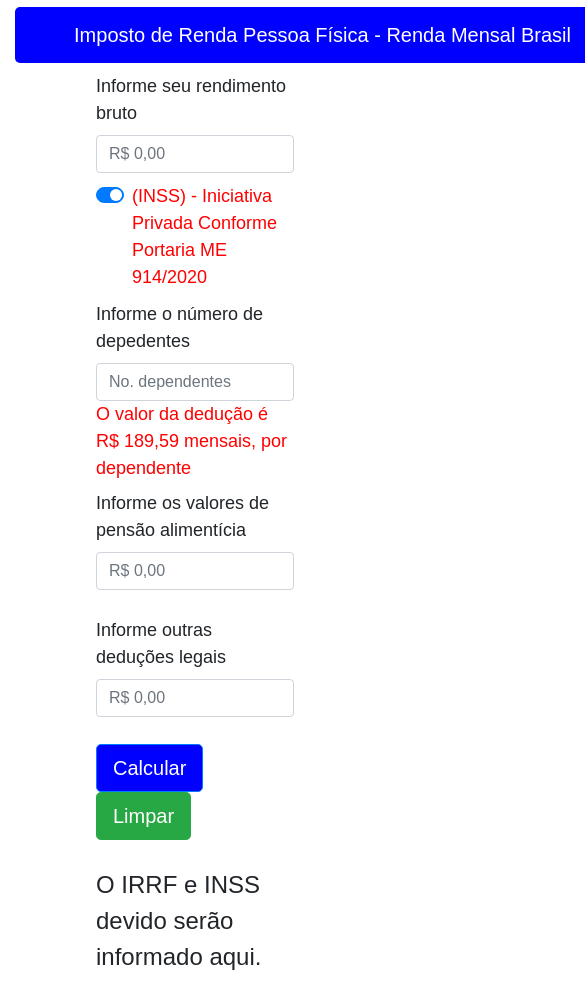
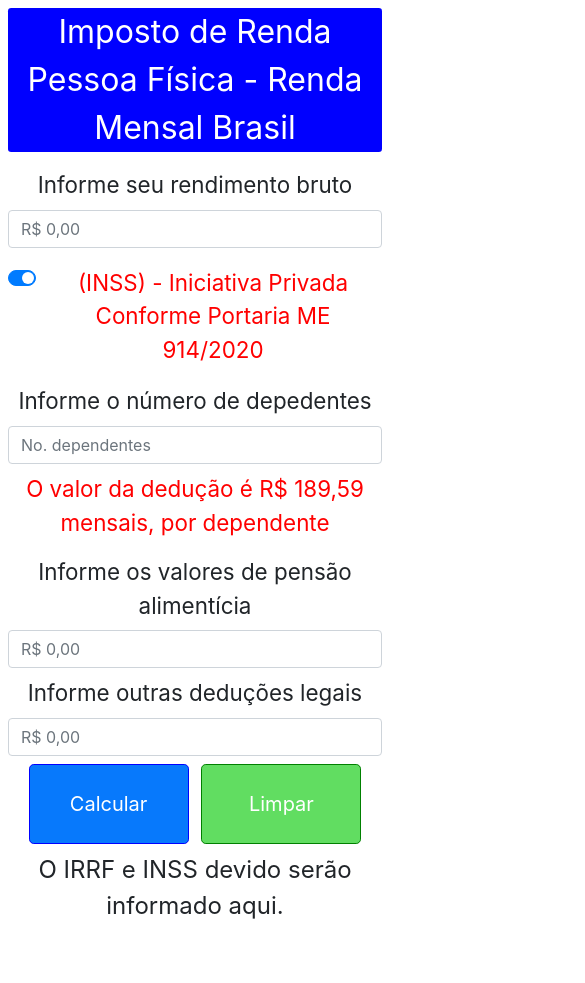
Before and after one commit to MarcusGarca/Calculo_IRRF, a plain HTML site: page index.html in a window 390 px wide. Shown: the top 983 px of the page, 585 px wide, since content can reach past the window. After the commit the page ends 932 px from the top, so only its background shows below. Drawn offline with nearby package versions, Linux system fonts and the light colour scheme.

Commit message:
added-responsive-layout

```diff
--- a/index.html
+++ b/index.html
@@ -1,60 +1,85 @@
 <!doctype html>
 <html lang="pt-br">
+
 <head>
   <!-- Required meta tags -->
   <meta charset="utf-8">
   <meta name="viewport" content="width=device-width, initial-scale=1, shrink-to-fit=no">
 
   <!-- Bootstrap CSS -->
-    <link rel="stylesheet" href="https://stackpath.bootstrapcdn.com/bootstrap/4.5.0/css/bootstrap.min.css" integrity="sha384-9aIt2nRpC12Uk9gS9baDl411NQApFmC26EwAOH8WgZl5MYYxFfc+NcPb1dKGj7Sk" crossorigin="anonymous">
-    <link rel="stylesheet" type="text/css" href="style.css"/>
+  <link rel="stylesheet" href="https://stackpath.bootstrapcdn.com/bootstrap/4.5.0/css/bootstrap.min.css"
+    integrity="sha384-9aIt2nRpC12Uk9gS9baDl411NQApFmC26EwAOH8WgZl5MYYxFfc+NcPb1dKGj7Sk" crossorigin="anonymous">
+  <link rel="stylesheet" type="text/css" href="style.css" />
 </head>
 
 
-    <title >Simulador Imposto de Renda Pessoa Física</title>
+<title>Simulador Imposto de Renda Pessoa Física</title>
 </head>
+
 <body>
 
-    <div class="container">
-
-      <div class="topo">
-    <p id="titulo"> Imposto de Renda Pessoa Física - Renda Mensal Brasil</p>
+  <section id="content-top">
+    <div class="item">
+      <p>Imposto de Renda Pessoa Física - Renda Mensal Brasil</p>
+    </div>
+  </section>
+  <form>
+    <section id="content-middle">
+      <div class="quest">
+        <label>Informe seu rendimento bruto</label>
+        <input class="form-control" type="text"id="renda" placeholder="R$ 0,00">
     </div>
 
-    <form>
-      <div class="centro">
-        <label>Informe seu rendimento bruto</label>
-        <input type="text" class="form-control" id="renda" placeholder="R$ 0,00">
-
-        <div class="custom-control custom-switch">
+      <div class="custom-control custom-switch quest">
         <input type="checkbox" class="custom-control-input" id="customSwitch1" checked>
-          <label id="previdencia" class="custom-control-label" for="customSwitch1">(INSS) - Iniciativa Privada Conforme Portaria ME 914/2020</label>
+        <label id="previdencia" class="custom-control-label" for="customSwitch1">(INSS) - Iniciativa Privada Conforme
+          Portaria ME 914/2020</label>
       </div>
 
-        <label>Informe o número de depedentes</label>
+      <div class="quest"><label>Informe o número de depedentes</label>
         <input type="text" class="form-control" id="dependente" placeholder="No. dependentes">
         <label id="meuDependente">O valor da dedução é R$ 189,59 mensais, por dependente</label>
+      </div>
 
+      <div class="quest">
         <label>Informe os valores de pensão alimentícia</label>
-      <input type="text" class="form-control"  id="pensao" placeholder="R$ 0,00"><br>
+        <input type="text" class="form-control" id="pensao" placeholder="R$ 0,00">
+      </div>
 
+      <div class="quest">
         <label>Informe outras deduções legais</label>
-      <input type="text" class="form-control"  id="outra" placeholder="R$ 0,00"><br>
+        <input type="text" class="form-control" id="outra" placeholder="R$ 0,00">
+      </div>
 
-    <button type="button" class="btn btn-lg btn-primary" onclick="estimativaImpostoRenda()" id="calculo">Calcular</button>
-    <button type="button" class="btn btn-success btn-lg" onclick="window.location.reload()"id ="limpa">Limpar</button><br><br>
+    </section>
+
+    <section id="content-button">
+      <button type="button" class="btn btn-lg btn-primary" onclick="estimativaImpostoRenda()"
+        id="calculo">Calcular</button>
+      <button type="button" class="btn btn-success btn-lg" onclick="window.location.reload()"
+        id="limpa">Limpar</button>
+    </section>
+    <section id="content-end">
       <label id="tributo">O IRRF e INSS devido serão informado aqui.</label><br>
-  </div>
+    </section>
   </form>
-  </div>
+
+
 
   <!-- Optional JavaScript -->
   <!-- jQuery first, then Popper.js, then Bootstrap JS -->
 
   <script src="https://cdnjs.cloudflare.com/ajax/libs/jquery.mask/1.14.15/jquery.mask.min.js"></script>
   <script src="script.js"></script>
-    <script src="https://code.jquery.com/jquery-3.5.1.slim.min.js" integrity="sha384-DfXdz2htPH0lsSSs5nCTpuj/zy4C+OGpamoFVy38MVBnE+IbbVYUew+OrCXaRkfj" crossorigin="anonymous"></script>
-    <script src="https://cdn.jsdelivr.net/npm/popper.js@1.16.0/dist/umd/popper.min.js" integrity="sha384-Q6E9RHvbIyZFJoft+2mJbHaEWldlvI9IOYy5n3zV9zzTtmI3UksdQRVvoxMfooAo" crossorigin="anonymous"></script>
-    <script src="https://stackpath.bootstrapcdn.com/bootstrap/4.5.0/js/bootstrap.min.js" integrity="sha384-OgVRvuATP1z7JjHLkuOU7Xw704+h835Lr+6QL9UvYjZE3Ipu6Tp75j7Bh/kR0JKI" crossorigin="anonymous"></script>
+  <script src="https://code.jquery.com/jquery-3.5.1.slim.min.js"
+    integrity="sha384-DfXdz2htPH0lsSSs5nCTpuj/zy4C+OGpamoFVy38MVBnE+IbbVYUew+OrCXaRkfj"
+    crossorigin="anonymous"></script>
+  <script src="https://cdn.jsdelivr.net/npm/popper.js@1.16.0/dist/umd/popper.min.js"
+    integrity="sha384-Q6E9RHvbIyZFJoft+2mJbHaEWldlvI9IOYy5n3zV9zzTtmI3UksdQRVvoxMfooAo"
+    crossorigin="anonymous"></script>
+  <script src="https://stackpath.bootstrapcdn.com/bootstrap/4.5.0/js/bootstrap.min.js"
+    integrity="sha384-OgVRvuATP1z7JjHLkuOU7Xw704+h835Lr+6QL9UvYjZE3Ipu6Tp75j7Bh/kR0JKI"
+    crossorigin="anonymous"></script>
 </body>
+
 </html>
--- a/style.css
+++ b/style.css
@@ -1,50 +1,117 @@
-body{
-    margin:0;
-    padding:0;
+body {
+    margin: 0;
+    padding: 0;
 }
-.container{
-    font-family: Arial, Helvetica, sans-serif;
-    font-size: large;
+
+#content-top {
+    display: flex;
+    justify-content: center;
+    align-items: center;
+    text-align: center;
 }
-.topo{
-    margin: 0 auto;
-    width: 55%;
-    margin-left: center;
-    width: 615PX;
-    height: 56PX;
-    font-size: 20px;
+
+#content-top p {
+    max-width: 700px;
     text-align: center;
-    line-height: 56px;
-    margin-top: 7px;
-    background-color:blue;
-    color: white;
-    border-radius: 5px;
-    margin-block-end: 10px;
+    background: blue;
+    color: white !important;
+    margin: .5rem .5rem .5rem;
+    border-radius: .2rem;
+    font-size: 2rem;
 }
-.centro{
-    margin: 0 auto;
-    width: 55%
+
+#content-middle {
+    display: block;
+    justify-content: center;
+    align-items: center;
+    text-align: center;
+
 }
-#meuDependente{
-    color:red;
+
+#content-middle .quest {
+    text-align: center;
+    margin: .5rem .5rem .5rem;
+    font-size: 1.4rem;
 }
-#previdencia{
+
+#content-middle .quest input {
+    align-items: center;
+    margin-bottom: .5rem;
+}
+@media (min-width:700px){
+    #content-middle .quest input{
+        width: 700px;
+        margin-left: 3.8%;
+    }
+}
+@media (min-width:1024px){
+    #content-middle .quest input{
+        width: 700px;
+        margin-left: 15%;
+    }
+}
+@media
+(min-width:1200px)
+and (max-width:1600px){
+    #content-middle .quest input{
+        width: 700px;
+        margin-left: 23.5%;
+    }
+}
+
+#content-end{
+    display: flex;
+    justify-content: center;
+    text-align: center;
+}
+
+#meuDependente {
+    color: red;
+}
+
+#previdencia {
     margin-top: 10px;
     margin-block-end: 10px;
     color: red;
 }
-#calculo{
-    color:white;
-    background-color: blue;
+#content-button{
+    display: flex;
+    justify-content: center;
     text-align: center;
-    border-radius: 5px;
+    margin-bottom: .5rem;
 }
-#limpar{
-    color:white;
-    background-color:rgb(0, 146, 0);
+
+#content-button #calculo {
+    color: white;
+    height: 5rem;
+    width: 10rem;
+    background-color: rgb(7, 121, 252);
     text-align: center;
-    border-radius: 5px;
+    border: .05rem solid blue;
+    border-radius: .3rem;
+    margin-left: .8rem;
+    margin-right: .8rem;
+
 }
-#tributo{
+
+#content-button #limpa {
+    color: white;
+    height: 5rem;
+    width: 10rem;
+    background-color: rgb(97, 221, 97);
+    text-align: center;
+    border:0.05rem solid green;
+    border-radius: .3rem;
+    margin-right: .8rem;
+}
+
+#content-button #calculo:hover{
+    background: rgb(40, 140, 255);
+}
+#content-button #limpa:hover{
+    background: rgb(96, 255, 96);
+}
+#tributo {
     font-size: x-large;
+    text-align: center;
 }
```
Lines whose indentation alone changed are shown as unchanged.
